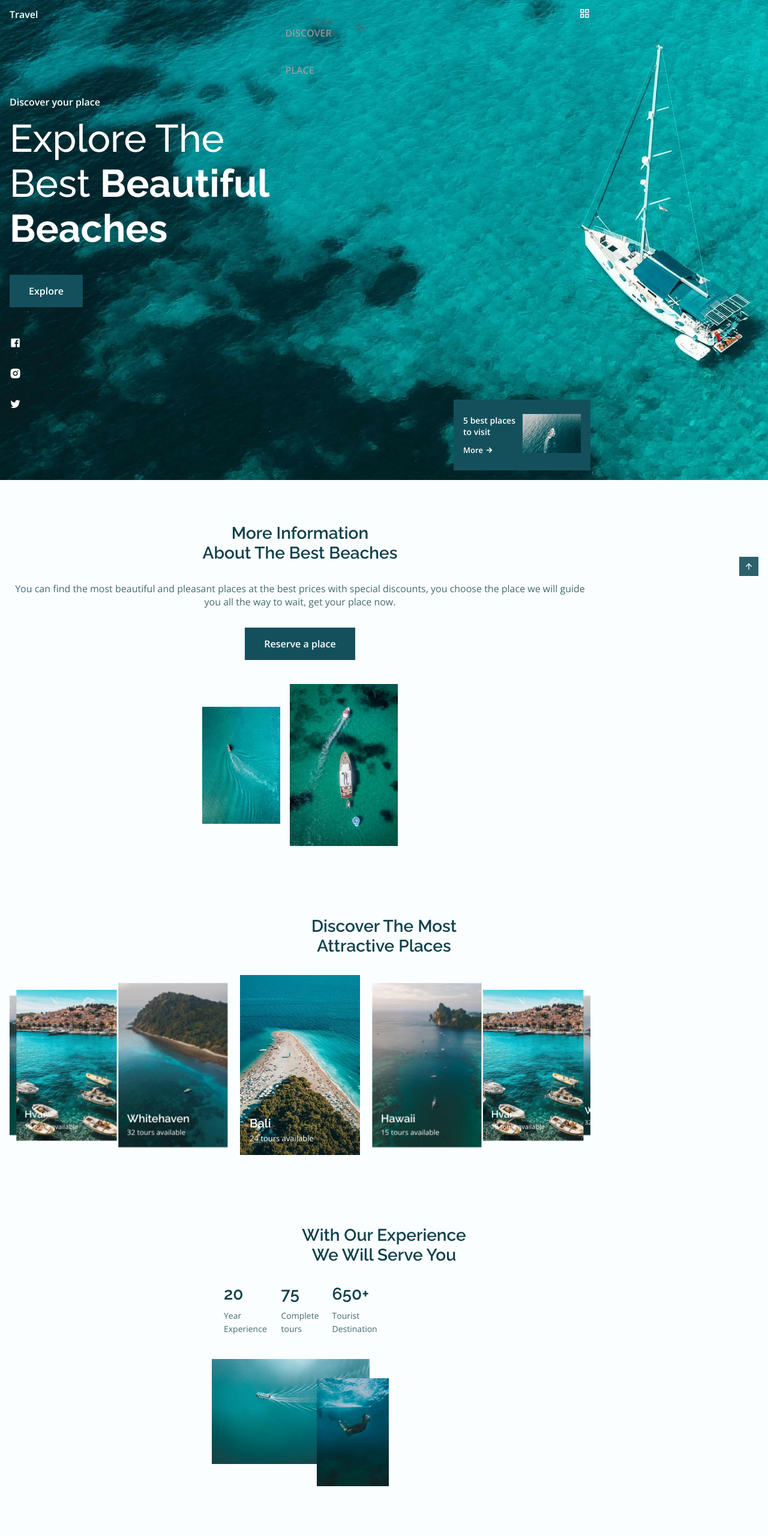
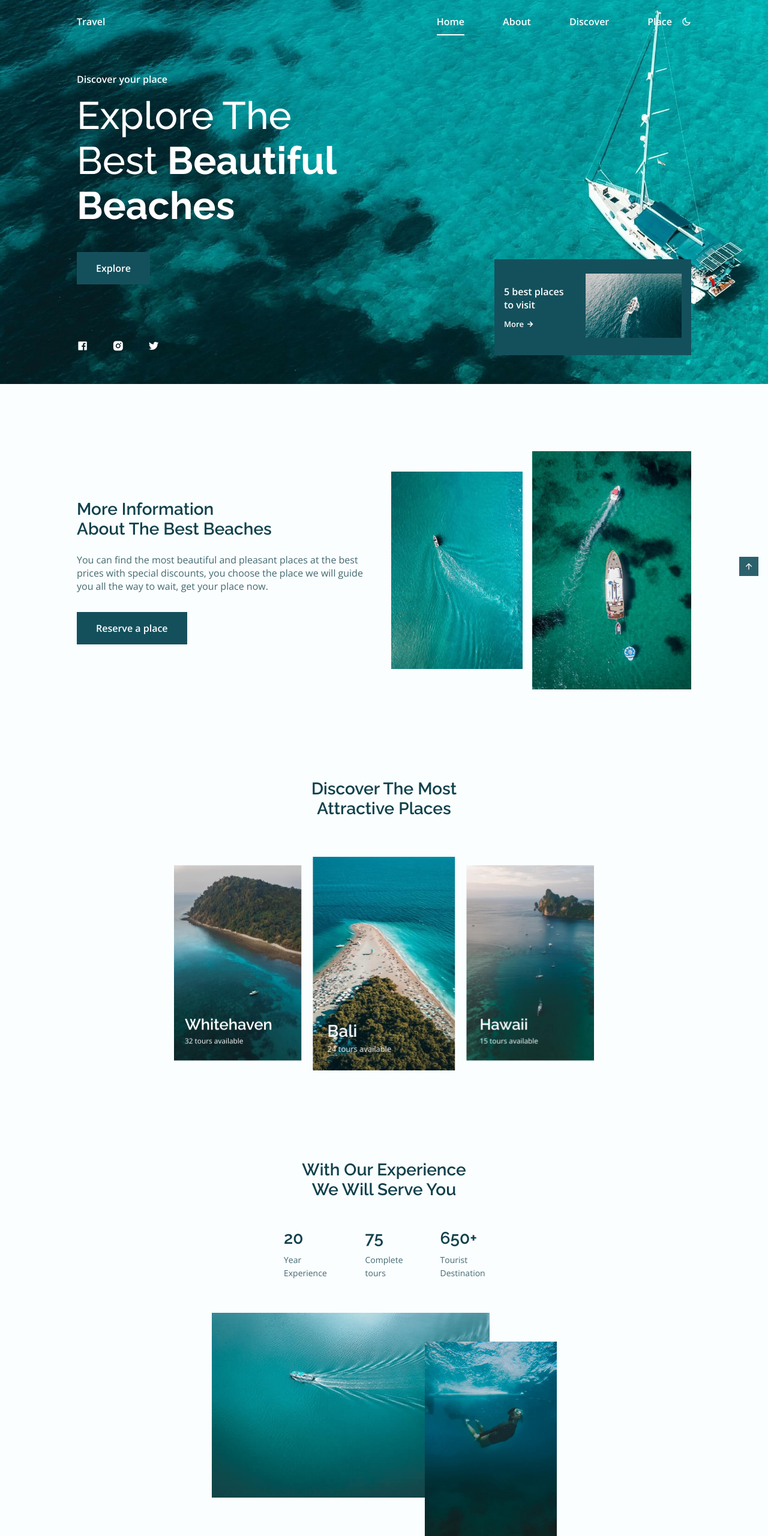
Before and after one commit to Vailery/Websites, a plain HTML site: page travel-website/index.html in a window 1280 px wide. Shown: the top 2560 px of the page at 60% size. Drawn offline with nearby package versions, Linux system fonts and the light colour scheme.

Commit message:
feat: add media queries
add media queries for screens:
for small devices
for medium devices
for large devices
for tall screens on mobiles & desktop

```diff
--- a/travel-website/assets/css/style.css
+++ b/travel-website/assets/css/style.css
@@ -843,3 +843,255 @@ input {
 ::-webkit-scrollbar-thumb:hover {
     background-color: var(--text-color-light);
 }
+
+
+/* media queries */
+
+
+/* for small devices */
+
+@media screen and (max-width: 340px) {
+    .place__container {
+        grid-template-columns: max-content;
+        justify-content: center;
+    }
+    .experience__content {
+        padding: 0;
+    }
+    .experience__overlay:nth-child(1) {
+        width: 190px;
+    }
+    .experience__overlay:nth-child(2) {
+        width: 80px;
+    }
+    .home__info {
+        width: 190px;
+        padding: 1rem;
+    }
+    .experience__img,
+    .video__container {
+        padding: 0;
+    }
+}
+
+
+/* for medium devices */
+
+@media screen and (min-width: 568px) {
+    .video__container {
+        display: grid;
+        grid-template-columns: .6fr;
+        justify-content: center;
+    }
+    .place__container {
+        grid-template-columns: repeat(3, max-content);
+    }
+    .subscribe__form {
+        width: 470px;
+        margin: 0 auto;
+    }
+}
+
+@media screen and (min-width: 768px) {
+    body {
+        margin: 0;
+    }
+    .nav {
+        height: calc(var(--header-height) + 1.5rem);
+    }
+    .nav__link {
+        color: var(--white-color);
+        text-transform: initial;
+    }
+    .nav__link:hover {
+        color: var(--white-color);
+    }
+    .nav__dark {
+        position: initial;
+    }
+    .nav__menu {
+        display: flex;
+        column-gap: 1rem;
+    }
+    .nav__list {
+        flex-direction: row;
+        column-gap: 4rem;
+    }
+    .nav__toggle,
+    .nav__close,
+    .change-theme-name {
+        display: none;
+    }
+    .change-theme {
+        color: var(--white-color);
+    }
+    .active-link::before {
+        background-color: var(--white-color);
+    }
+    .scroll-header .nav__link {
+        color: var(--text-color);
+    }
+    .scroll-heder .active-link {
+        color: var(--title-color);
+    }
+    .scroll-header .active-link::before {
+        background-color: var(--title-color);
+    }
+    .scroll-header .change-theme {
+        color: var(--text-color);
+    }
+    .section {
+        padding: 7rem 0 2rem;
+    }
+    .home__container {
+        height: 100vh;
+        grid-template-rows: 1.8fr .5fr;
+    }
+    .home__data {
+        align-self: flex-end;
+    }
+    .home__social {
+        flex-direction: row;
+        align-self: flex-end;
+        margin-bottom: 3rem;
+        column-gap: 2.5rem;
+    }
+    .home__info {
+        bottom: 3rem;
+    }
+    .about__container {
+        grid-template-columns: repeat(2, 1fr);
+        align-items: center;
+    }
+    .about__data,
+    .about__title {
+        text-align: initial;
+    }
+    .about__title {
+        margin-bottom: var(--mb-1-5);
+    }
+    .about__description {
+        margin-bottom: var(--mb-2);
+    }
+    .discover__container {
+        width: 610px;
+        margin-left: auto;
+        margin-right: auto;
+    }
+    .discover__container,
+    .place__container {
+        padding-top: 2rem;
+    }
+    .experience__overlay:nth-child(1) {
+        width: 363px;
+        margin-right: 4rem;
+    }
+    .experience__overlay:nth-child(2) {
+        width: 160px;
+    }
+    .subscribe__bg {
+        background: none;
+        padding: 0;
+    }
+    .subscribe__container {
+        background-color: var(--first-color-second);
+        padding: 3.5rem 0;
+    }
+    .subscribe__input {
+        padding: 0 .5rem;
+    }
+    .footer__rights {
+        flex-direction: row;
+        justify-content: space-between;
+    }
+}
+
+
+/* for large devices */
+
+@media screen and (min-width: 1024px) {
+    .container {
+        margin-left: auto;
+        margin-right: auto;
+    }
+    .home__container {
+        grid-template-rows: 2fr .5fr;
+    }
+    .home__info {
+        width: 328px;
+        grid-template-columns: 1fr 2fr;
+        column-gap: 2rem;
+    }
+    .home__info-title {
+        font-size: var(--normal-font-size);
+    }
+    .home__info-img {
+        width: 240px;
+    }
+    .about__img-one {
+        width: 240px;
+    }
+    .about__img-two {
+        width: 290px;
+    }
+    .discover__card {
+        width: 237px;
+    }
+    .discover__container {
+        width: 700px;
+    }
+    .discover__data {
+        left: 1.5rem;
+        bottom: 2rem;
+    }
+    .discover__title {
+        font-size: var(--h2-font-size);
+    }
+    .experience__content {
+        margin: var(--mb-1) 0;
+        column-gap: 3.5rem;
+    }
+    .experience__overlay:nth-child(1) {
+        width: 463px;
+        margin-right: 7rem;
+    }
+    .experience__overlay:nth-child(2) {
+        width: 220px;
+        top: 3rem;
+    }
+    .video__container {
+        grid-template-columns: .7fr;
+    }
+    .video__description {
+        padding: 0 8rem;
+    }
+    .place__container {
+        gap: 3rem 2rem;
+    }
+    .place__card,
+    .place__img {
+        height: 263px;
+    }
+    .footer__content {
+        justify-content: center;
+    }
+}
+
+@media screen and (min-width: 1200px) {
+    .container {
+        max-width: 1024px;
+    }
+}
+
+
+/* for tall screens on mobiles y desktop */
+
+@media screen and (min-height: 721px) {
+    body {
+        margin: 0;
+    }
+    .home__container,
+    .home__img {
+        height: 640px;
+    }
+}
```
